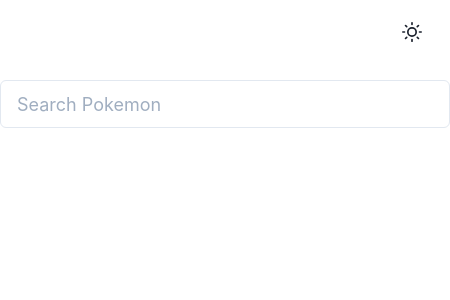
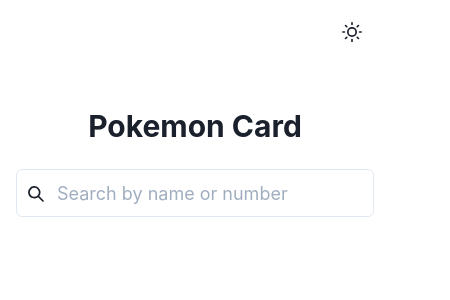
Before and after one commit to aoloo/pokedex-app, a React (Create React App) app in the folder app/: page / in a window 390 px wide. Shown: the top 300 px of the page, 450 px wide, since content can reach past the window. Built offline with nearby package versions, Linux system fonts and the light colour scheme.

Commit message:
update ui design/responsiveness

```diff
--- a/app/src/App.js
+++ b/app/src/App.js
@@ -1,5 +1,6 @@
+import React, { useState, useCallback, useEffect } from "react";
+
 //@dependencies
-import React, { useState, useCallback, useEffect } from "react";
 import debounce from "lodash.debounce";
 import { Skeleton, Text, useDisclosure } from "@chakra-ui/react";
 
--- a/app/src/components/Card/CardActions.js
+++ b/app/src/components/Card/CardActions.js
@@ -1,6 +1,8 @@
 import React, { memo } from "react";
+
+//@dependencies
 import { StarIcon, DeleteIcon, AddIcon } from "@chakra-ui/icons";
-import { Button } from "@chakra-ui/react";
+import { Button, Alert, AlertIcon } from "@chakra-ui/react";
 
 //Renders pokemon card action buttons
 export default memo(function CardActions({
@@ -10,7 +12,7 @@
   pokemon,
   view,
 }) {
-  const { id, abilities, name, sprites } = pokemon;
+  const { id, abilities, name, sprites, types } = pokemon;
 
   return (
     <>
@@ -27,6 +29,7 @@
                   name,
                   abilities,
                   sprites: { front_default: sprites.front_default },
+                  types,
                 })
               }
               leftIcon={<AddIcon color={"blackAlpha.300"} />}
--- a/app/src/components/Card/PokemonCard.js
+++ b/app/src/components/Card/PokemonCard.js
@@ -55,7 +55,7 @@
  * @param  {Object} {searchResults}
  */
 const PokemonCard = ({ pokemon, savedPokemons, setSavedPokemons, view }) => {
-  const { abilities, name, sprites } = pokemon;
+  const { abilities, name, sprites, types } = pokemon;
 
   /**
    * Save pokemon obj detail to localstorage.
@@ -113,6 +113,22 @@
             ))}
           </div>
         </div>
+        <div>
+          <h6>Types</h6>
+          <div>
+            {types.map(({ type: { name }, slot }) => (
+              <Tag
+                size={"md"}
+                key={slot}
+                variant="outline"
+                colorScheme="blue"
+                margin={"5px 3px"}
+              >
+                <TagLabel>{name}</TagLabel>
+              </Tag>
+            ))}
+          </div>
+        </div>
       </Container>
     </Box>
   );
--- a/app/src/components/Layout/Layout.js
+++ b/app/src/components/Layout/Layout.js
@@ -1,11 +1,10 @@
 import React from "react";
 
-//@Third party library
-import { Flex } from "@chakra-ui/react";
+//@dependencies
 import { Button } from "@chakra-ui/button";
 import { useColorMode } from "@chakra-ui/color-mode";
 import { MoonIcon, SunIcon } from "@chakra-ui/icons";
-import { SimpleGrid, GridItem } from "@chakra-ui/react";
+import { SimpleGrid, GridItem, Container, Text } from "@chakra-ui/react";
 import { Box } from "@chakra-ui/react";
 
 /**
@@ -17,7 +16,7 @@
 
   return (
     <>
-      <SimpleGrid gap={4}>
+      <SimpleGrid>
         <GridItem>
           <Box>
             <Button
@@ -34,29 +33,22 @@
             </Button>
           </Box>
         </GridItem>
-        <GridItem alignItems="center">
-          <Flex
-            display="block"
-            margin="auto"
-            flexDirection="column"
-            justifyContent="center"
-            width={"450px"}
-          >
-            <Box>{props.renderSearch()}</Box>
-          </Flex>
-        </GridItem>
-        <GridItem alignItems="center">
-          <Flex
-            display="block"
-            margin="auto"
-            flexDirection="column"
-            justifyContent="center"
-            width={"450px"}
-          >
-            <Box>{props.renderCard()}</Box>
-          </Flex>
-        </GridItem>
       </SimpleGrid>
+      <Container marginTop={"40px"}>
+        <Text
+          textAlign="center"
+          fontWeight={700}
+          margin={"20px"}
+          fontSize="30px"
+          stroke="black"
+          color="black.500"
+          outline="blue"
+        >
+          Pokemon Card
+        </Text>
+        <Box> {props.renderSearch()}</Box>
+        <Box marginTop={"50px"}>{props.renderCard()}</Box>
+      </Container>
     </>
   );
 };
--- a/app/src/components/Search/Search.js
+++ b/app/src/components/Search/Search.js
@@ -1,6 +1,8 @@
 //@dependencies
 import React, { useState } from "react";
 import { Input } from "@chakra-ui/input";
+import { Stack, InputLeftElement, InputGroup } from "@chakra-ui/react";
+import { SearchIcon } from "@chakra-ui/icons";
 
 /**
  * Displays a search component.
@@ -21,14 +23,19 @@
   };
 
   return (
-    <>
-      <Input
-        placeholder="Search Pokemon"
-        size="lg"
-        value={value}
-        onChange={handleSearchChange}
-      />
-    </>
+    <Stack>
+      <InputGroup>
+        <InputLeftElement
+          children={<SearchIcon verticalAlign="middle" marginTop="10px" />}
+        />
+        <Input
+          placeholder="Search by name or number"
+          size="lg"
+          value={value}
+          onChange={handleSearchChange}
+        />
+      </InputGroup>
+    </Stack>
   );
 };
 
```
